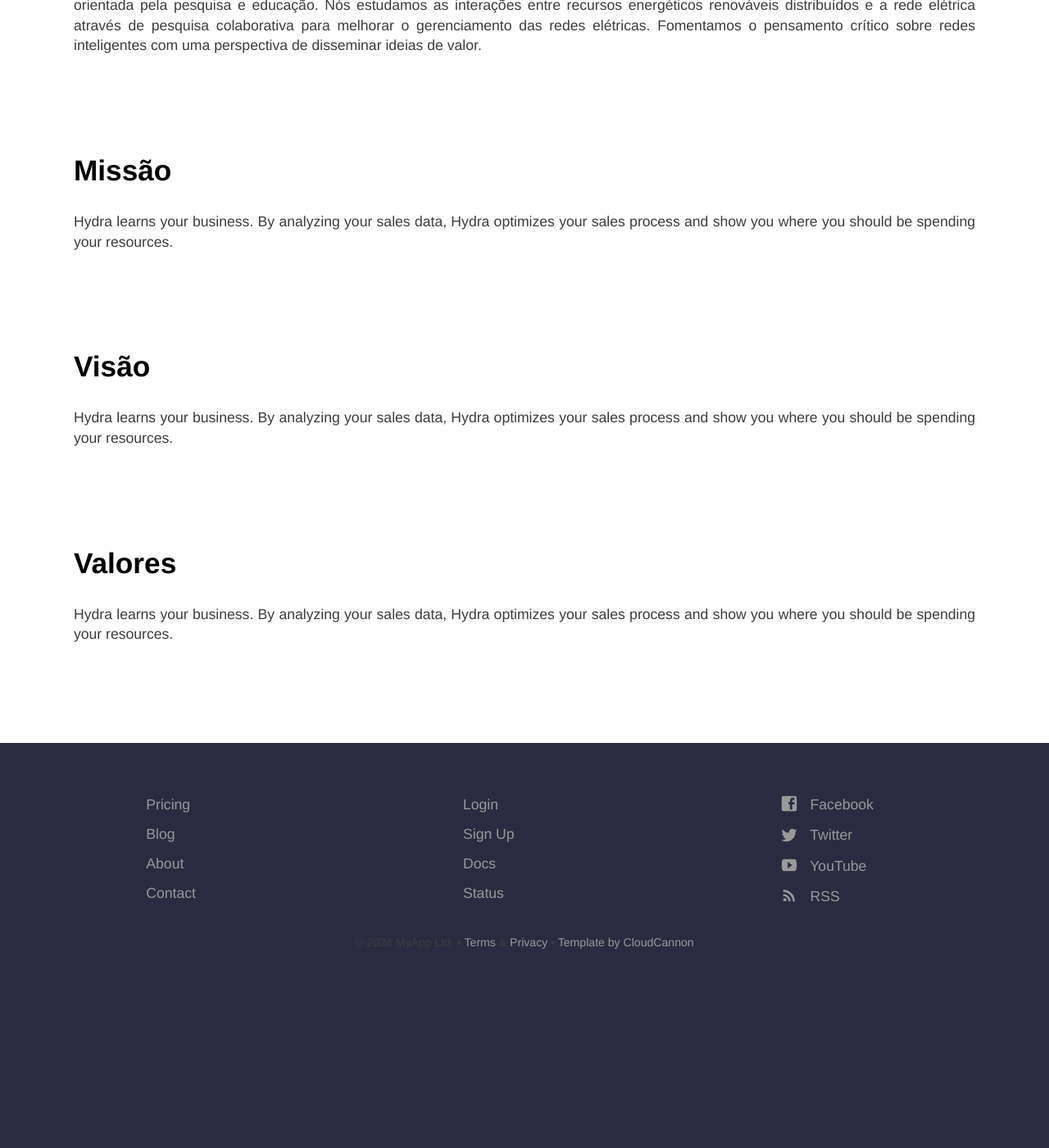
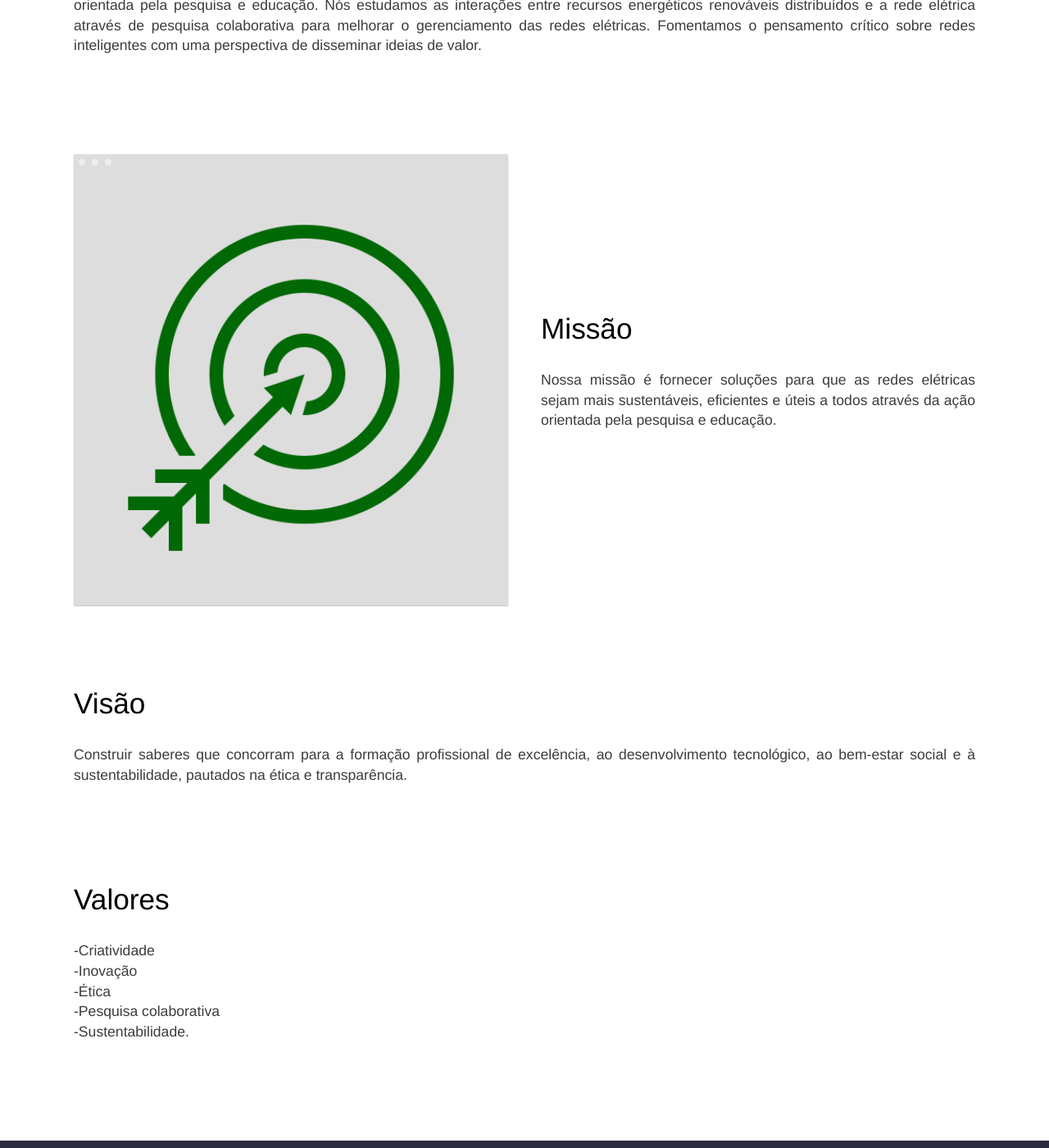
Before and after one commit to Gabriell89222/Gabriell89222.github.io, a Jekyll site: the page built from index.html, in a window 1280 px wide and 1400 px high, scrolled down 748 px. Shown: the whole window at 82% size. Built offline with Jekyll 4.4.1, drawn with Linux system fonts in a browser that asks for light colours; before the commit the page ends 1958 px from its top, so only the background shows below that.

Commit message:
Atualização da pagina incial v-1.4

```diff
--- a/index.html
+++ b/index.html
@@ -36,8 +36,13 @@ description:
 	<section>
 		<div class="container flex">
 			<div class="text editable">
-				<h2> <strong>Missão</strong></h2>
-				<p>Hydra learns your business. By analyzing your sales data, Hydra optimizes your sales process and show you where you should be spending your resources.</p>
+				<h2> Missão</h2>
+				<p>Nossa missão é fornecer soluções para que as redes elétricas sejam mais sustentáveis,
+					eficientes e úteis a todos através da ação orientada pela pesquisa e educação.
+				</p>
+			</div>
+			<div class="image">
+				<img src="{{ site.baseurl }}/images/missao.png" alt="Screenshot" class="screenshot editable" />
 			</div>
 		</div>
 	</section>
@@ -45,8 +50,10 @@ description:
 	<section>
 		<div class="container flex">
 			<div class="text editable">
-				<h2><strong>Visão</strong></h2>
-				<p>Hydra learns your business. By analyzing your sales data, Hydra optimizes your sales process and show you where you should be spending your resources.</p>
+				<h2>Visão</h2>
+				<p>Construir saberes que concorram para a formação profissional de excelência, ao desenvolvimento
+					 tecnológico, ao bem-estar social e à sustentabilidade, pautados na ética e transparência.
+				</p>
 			</div>
 		</div>
 	</section>
@@ -54,8 +61,13 @@ description:
 	<section>
 		<div class="container flex">
 			<div class="text editable">
-				<h2><strong>Valores</strong></h2>
-				<p>Hydra learns your business. By analyzing your sales data, Hydra optimizes your sales process and show you where you should be spending your resources.</p>
+				<h2>Valores</h2>
+				<p> -Criatividade<br>
+					-Inovação<br>
+					-Ética<br>
+					-Pesquisa colaborativa<br>
+					-Sustentabilidade.<br>
+				</p>
 			</div>
 		</div>
 	</section>
```
Also changed, not shown: images/missao.png.
